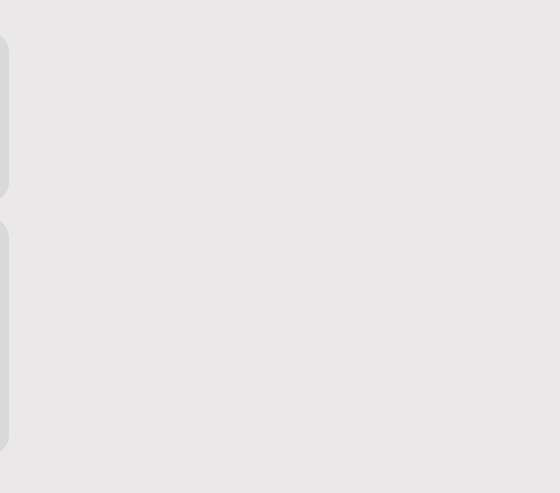
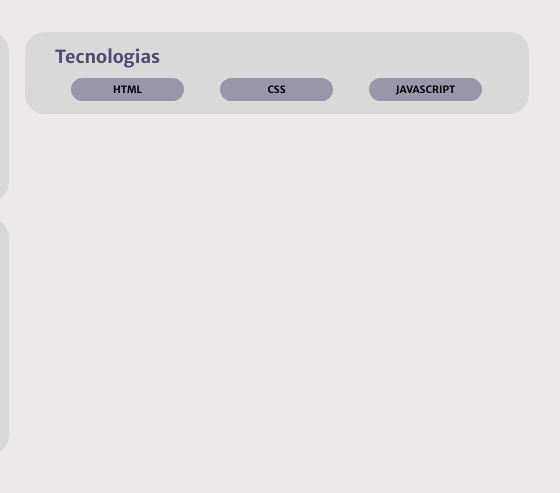
Before and after one commit to biankaaraujo/portfolio, a plain HTML site: page index.html in a window 1280 px wide. Shown: the part 223-716 px from the top of the page, 463-1023 px from the left. Drawn offline with nearby package versions, Linux system fonts and the light colour scheme.

Commit message:
Add e estilizado div technologies no container-right

```diff
--- a/index.html
+++ b/index.html
@@ -75,7 +75,24 @@
         </div>
       </div>
 
-      <div id="container-right"></div>
+      <div id="container-right">
+        <div id="technologies">
+          <h3>Tecnologias</h3>
+          <ul>
+            <li>
+              <h6>HTML</h6>
+            </li>
+
+            <li>
+              <h6>CSS</h6>
+            </li>
+
+            <li>
+              <h6>JAVASCRIPT</h6>
+            </li>
+          </ul>
+        </div>
+      </div>
     </main>
 
     <!-- Link ionicons -->
--- a/style.css
+++ b/style.css
@@ -115,11 +115,36 @@ main {
   padding: 20px 30px;
 }
 
-ul li {
+#experiences ul li {
   color: #837e9f;
   margin-top: 10px;
 }
 
 #container-right {
   width: 70%;
+  max-width: 520px;
 }
+
+#technologies {
+  margin-top: 35px;
+  margin-left: 16px;
+  padding: 13px 30px;
+  background-color: #d9d9d9;
+  border-radius: 20px;
+}
+
+#technologies ul li {
+  list-style: none;
+  display: inline-flex;
+  margin-top: 10px;
+  align-items: center;
+  justify-content: center;
+  margin-inline: 16px;
+  width: 113px;
+  height: 23px;
+  font-family: "Merriweather Sans", sans-serif;
+  font-weight: 400;
+  font-size: 15px;
+  background-color: rgba(82, 76, 115, 0.47);
+  border-radius: 20px;
+}
```
